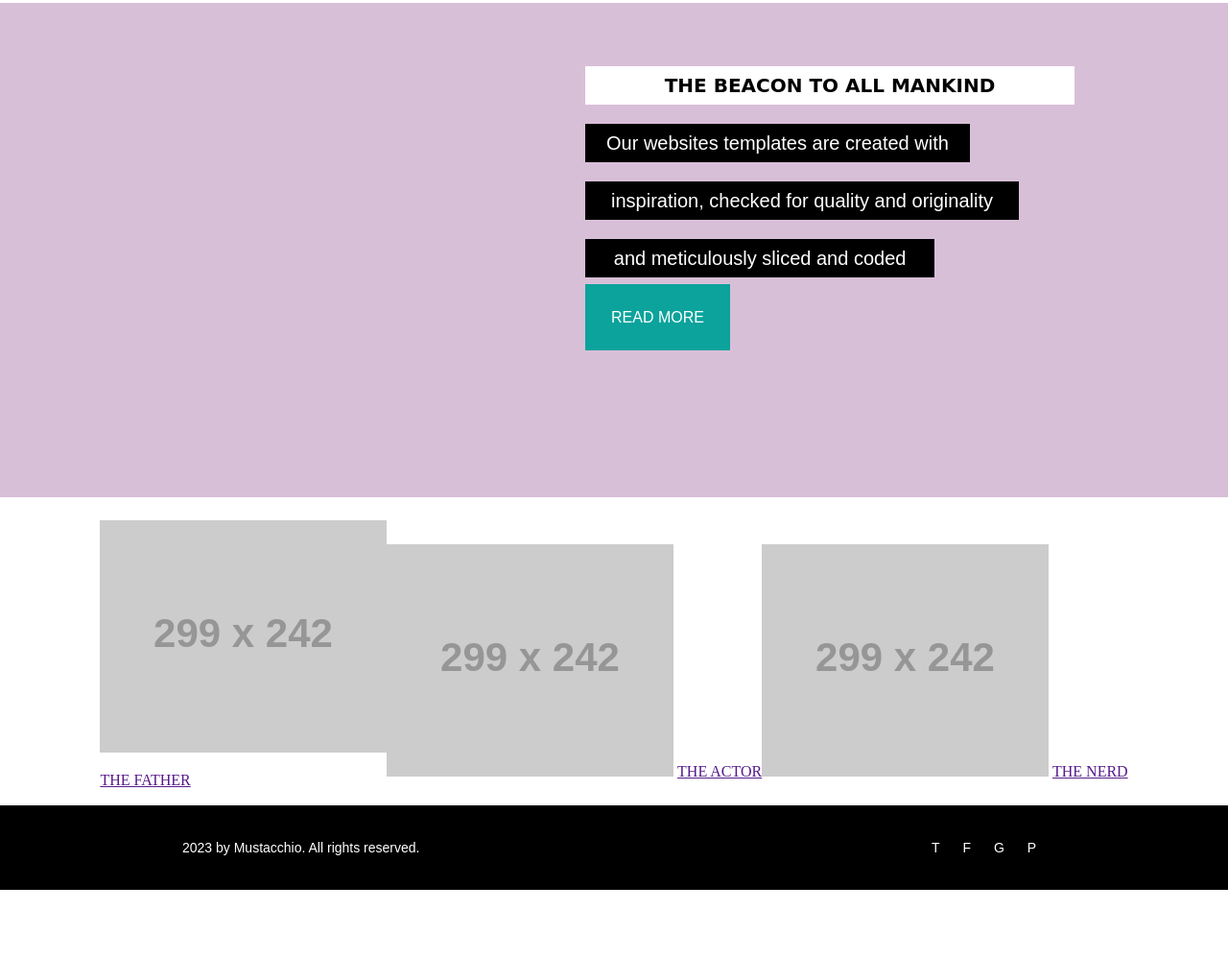
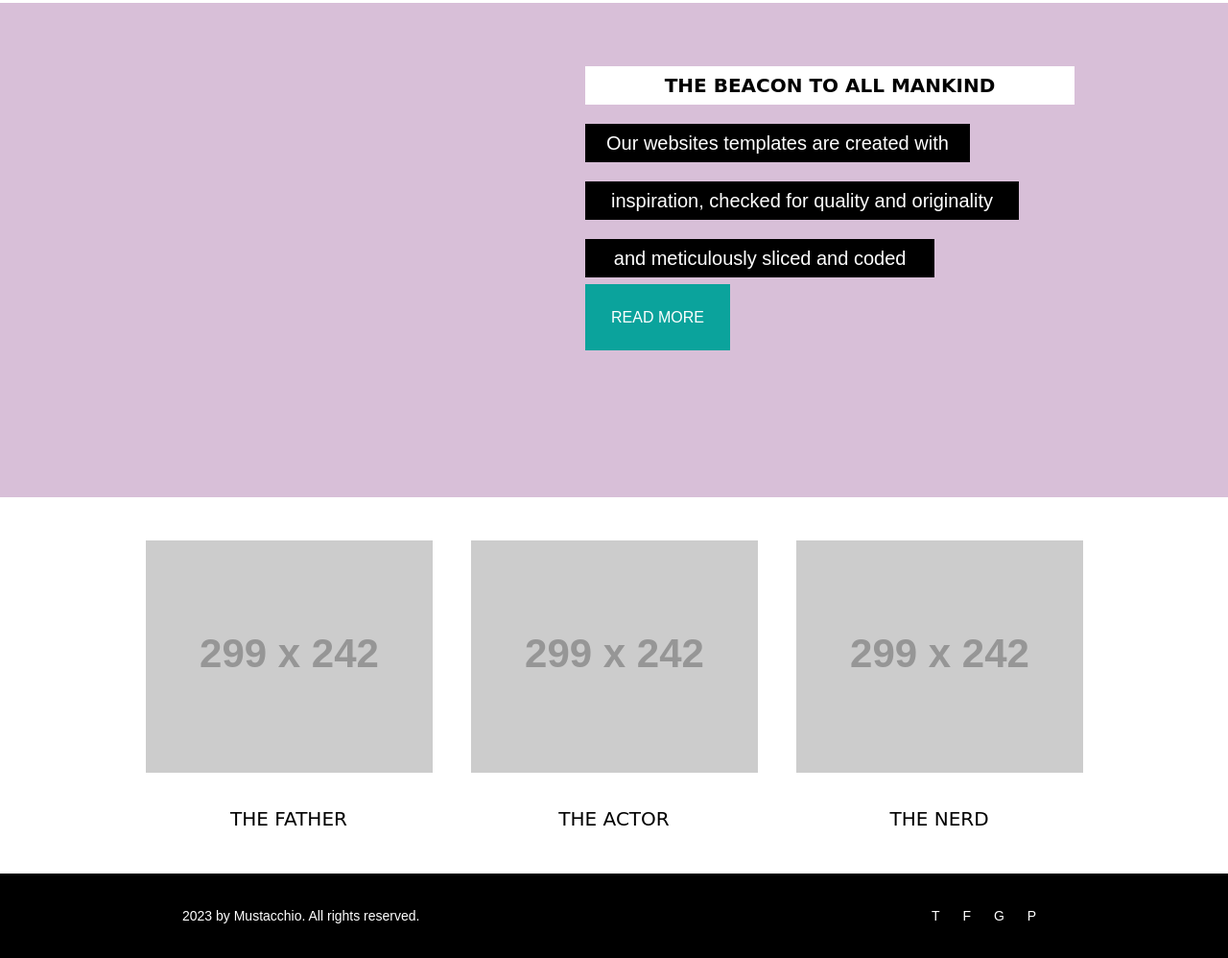
Before and after one commit to joycemendonca/mustacchio, a plain HTML site: page index.html in a window 1280 px wide. Shown: the part 265-1263 px from the top of the page at 96% size. Before the commit the page ends 1192 px from the top, so only its background shows below. Drawn offline with Linux system fonts and the light colour scheme; placeholder pictures from the web are drawn by us; a web font is replaced by a local one.

Commit message:
edit gallery

```diff
--- a/index.html
+++ b/index.html
@@ -33,22 +33,26 @@
 
             </div>
         </div>
-        <div>
+        <div class="home-gallery-all">
             <div class="home-gallery">
-                <div>
+                <div class="gallery-img-text">
                     <img src="http://placehold.it/299x242" alt="">
-                    <p>
+                    <div class="gallery-text">
                         <a href="">THE FATHER</a>
-                    </p>
+                    </div>
 
                 </div>
-                <div>
+                <div class="gallery-img-text">
                     <img src="http://placehold.it/299x242" alt="">
-                    <a href="">THE ACTOR</a>
+                    <div class="gallery-text">
+                        <a href="">THE ACTOR</a>
+                    </div>
                 </div>
-                <div>
+                <div class="gallery-img-text">
                     <img src="http://placehold.it/299x242" alt="">
-                    <a href="">THE NERD</a>
+                    <div class="gallery-text">
+                        <a href="">THE NERD</a>
+                    </div>
                 </div>
             </div>
         </div>
--- a/styles.css
+++ b/styles.css
@@ -106,10 +106,29 @@
     text-align: center;
 }
 
+.home-gallery-all{
+
+}
 .home-gallery{
     display: flex;
     justify-content: center;
     align-items: center;
-    padding-top: 24px;
+    padding: 25px;
 
 }
+
+.gallery-img-text{
+    text-align: center;
+    padding: 20px;
+}
+
+.gallery-img-text a{
+    text-decoration: none;
+    font-family: 'Poller One', cursive;
+    font-size: 20px;
+    color: #000000;
+}
+
+.gallery-text{
+    padding-top: 33px;
+}
```
